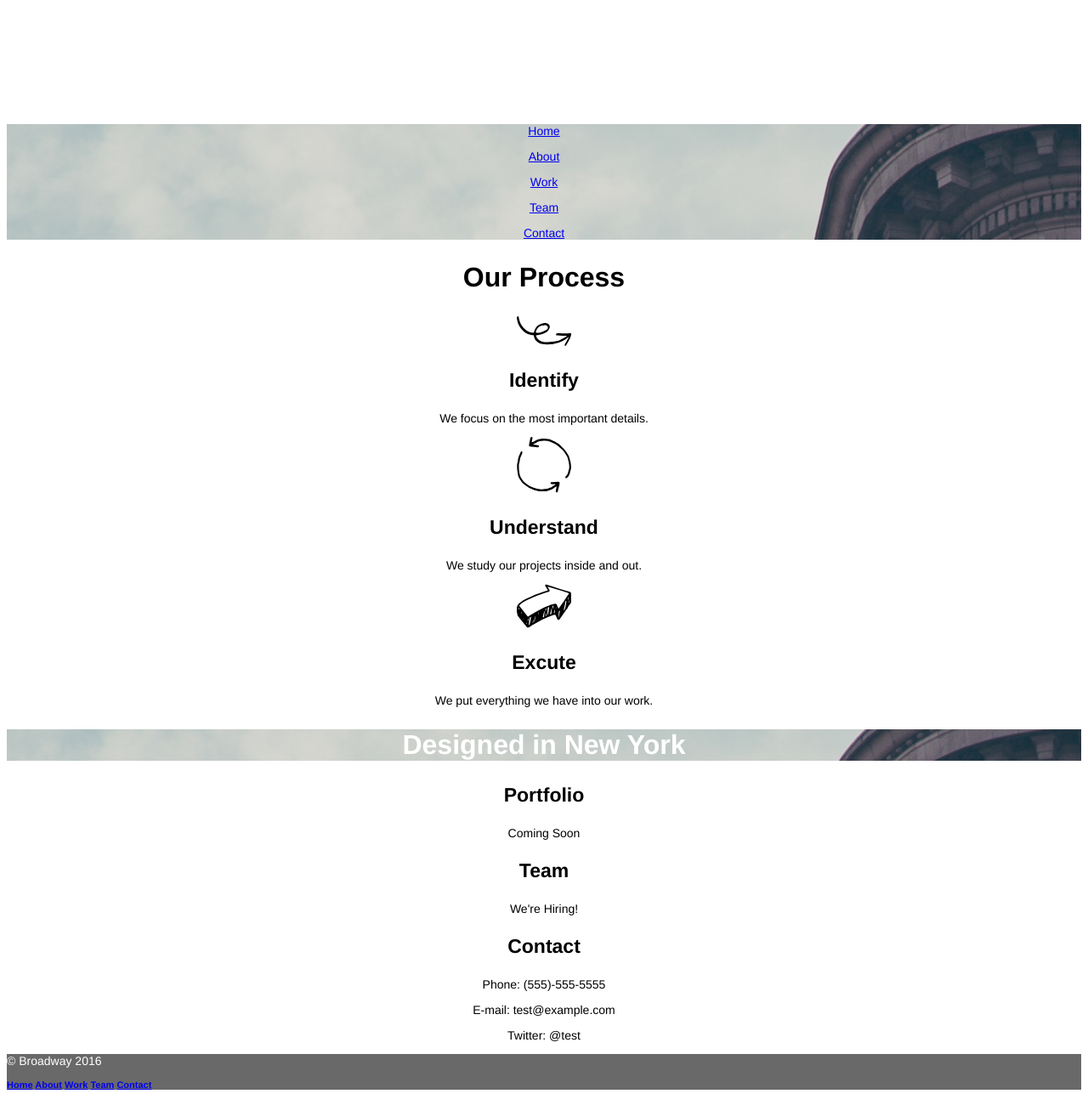
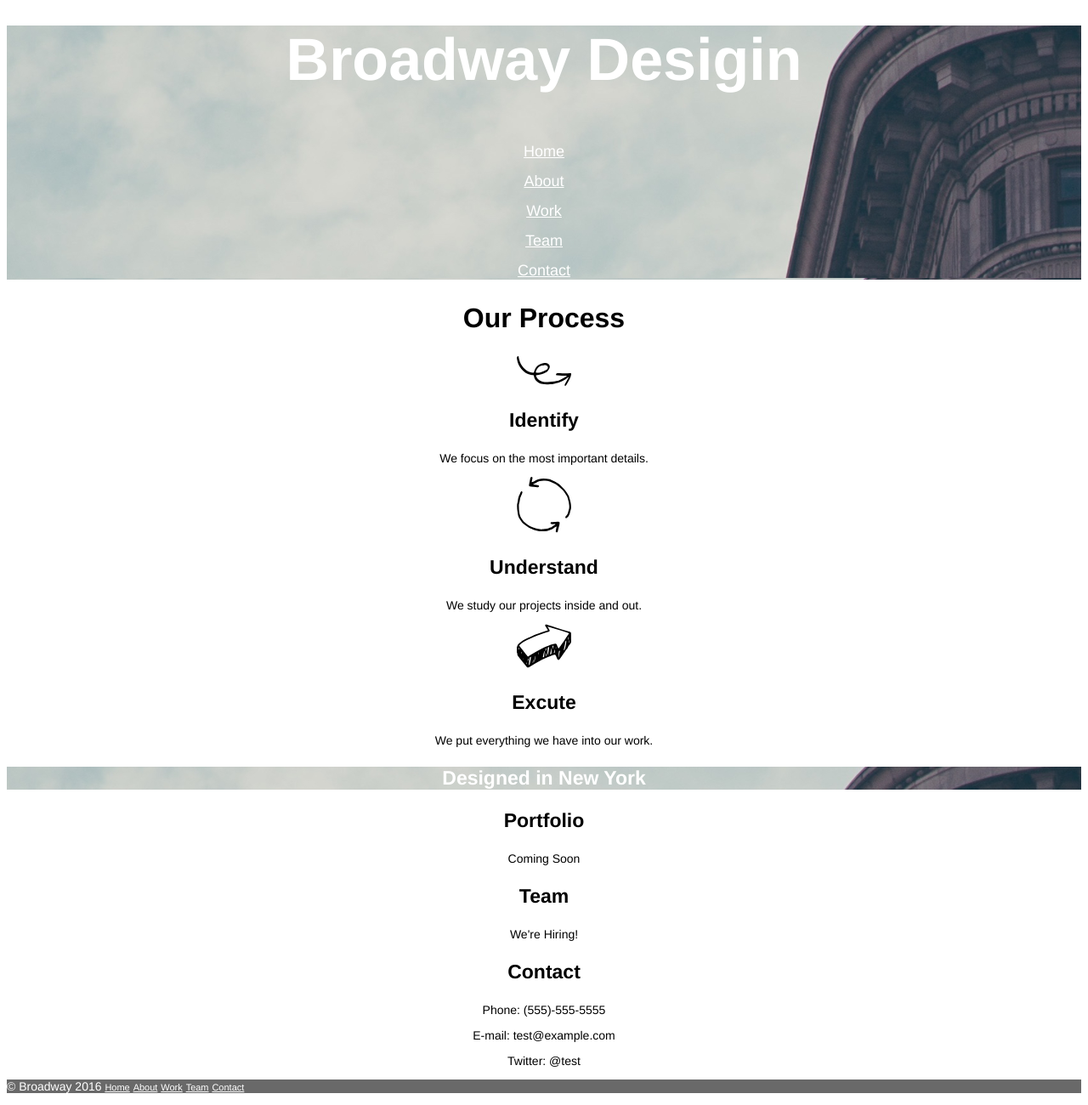
Before and after one commit to Nana0815/broadway, a plain HTML site: page index.html in a window 1280 px wide. Shown: the part 28-1328 px from the top of the page at 85% size. Drawn offline with Linux system fonts and the light colour scheme.

Commit message:
header changed

```diff
--- a/index.html
+++ b/index.html
@@ -6,13 +6,13 @@
     <link rel="stylesheet" href="./resources/style.css" type="text/css">
   </head>
   <body>
-    <h1>Broadway Desigin</h1>
     <nav>
-      <p><a href="#">Home</a></p>
-      <p><a href="#">About</a></p>
-      <p><a href="#">Work</a></p>
-      <p><a href="#">Team</a></p>
-      <p><a href="#">Contact</a></p>
+      <h1>Broadway Desigin</h1>
+      <p><a href="#" class="nav">Home</a></p>
+      <p><a href="#" class="nav">About</a></p>
+      <p><a href="#" class="nav">Work</a></p>
+      <p><a href="#" class="nav">Team</a></p>
+      <p><a href="#" class="nav">Contact</a></p>
     </nav>
     <h2>Our Process</h2>
 
@@ -28,7 +28,7 @@
     <h3>Excute</h3>
     <p>We put everything we have into our work.</p>
 
-    <h2 class="newyork">Designed in New York</h2>
+    <h3 class="newyork">Designed in New York</h2>
     <h3>Portfolio</h3>
     <p>Coming Soon</p>
     <h3>Team</h3>
@@ -39,12 +39,14 @@
     <p>Twitter: @test</p>
 
     <div class="footer">
-      <p>&copy; Broadway 2016</p>
-      <a href="index.html">Home</a>
-      <a href="#">About</a>
-      <a href="#">Work</a>
-      <a href="#">Team</a>
-      <a href="#">Contact</a>
+      <p>
+        &copy; Broadway 2016
+        <a href="index.html" class="footer">Home</a>
+        <a href="#" class="footer">About</a>
+        <a href="#" class="footer">Work</a>
+        <a href="#" class="footer">Team</a>
+        <a href="#" class="footer">Contact</a>
+      </p>
     </div>
   </body>
 </html>
```
